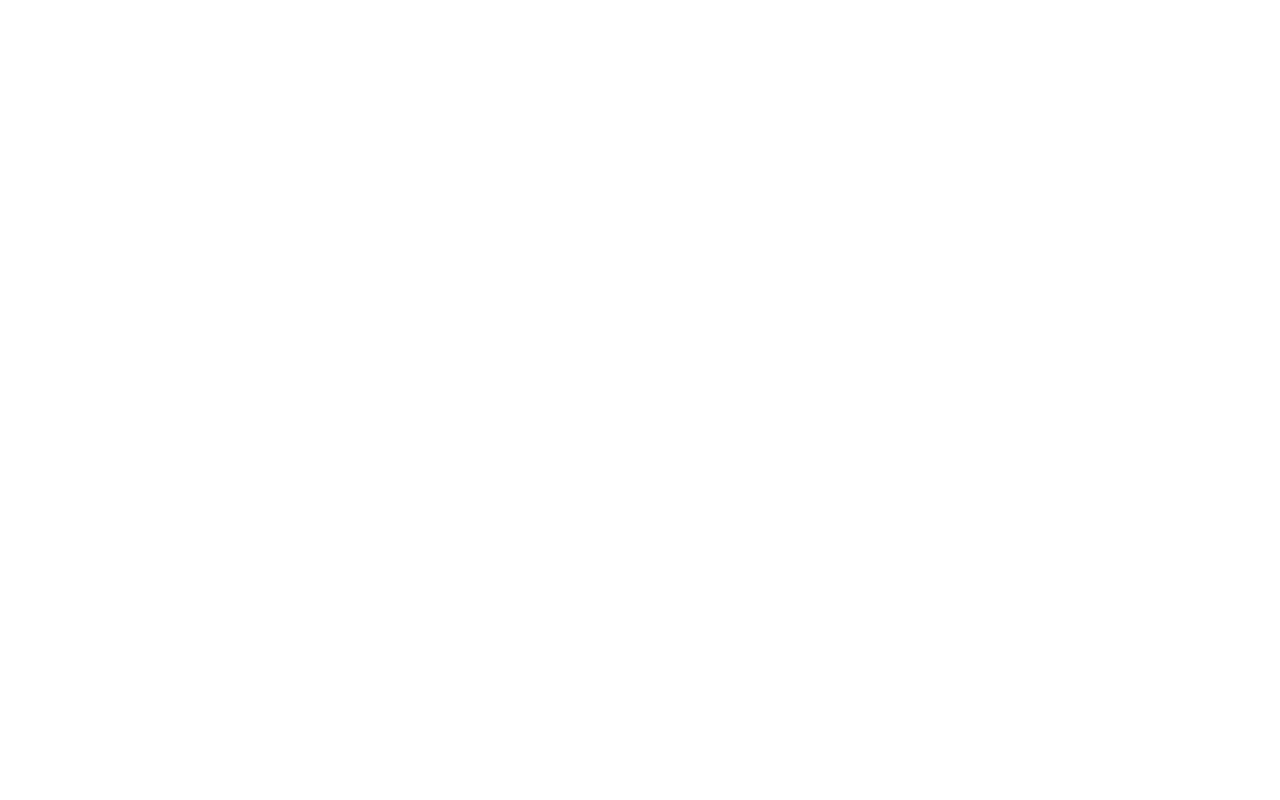
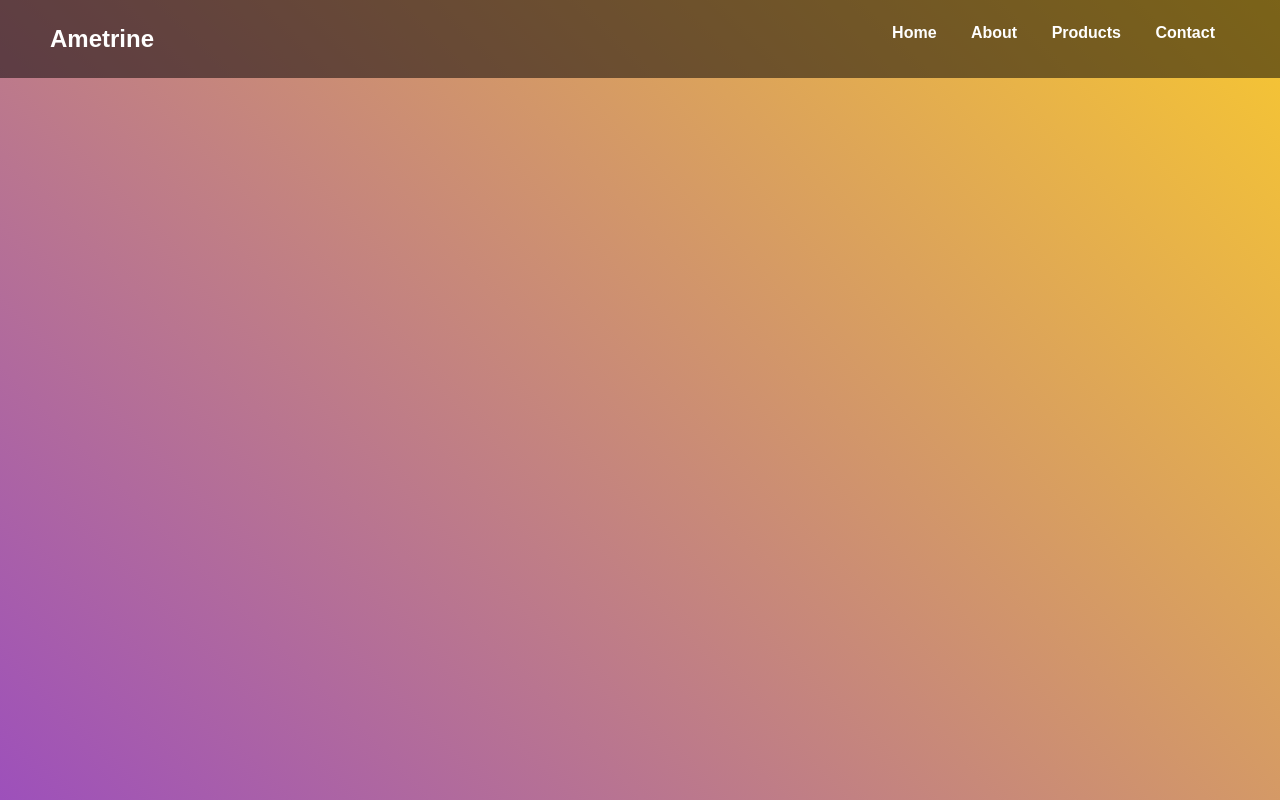
Before and after one commit to Noticxs/AmetrineWeb, a plain HTML site: page products.html in a window 1280 px wide. Drawn offline with Linux system fonts and the light colour scheme.

Commit message:
Update products.html

```diff
--- a/products.html
+++ b/products.html
@@ -8,5 +8,18 @@
         <link rel="stylesheet" href="styles.css">
     </head>
 
+    <body>
+        <header>
+            <nav>
+                <div class="logo">Ametrine</div>
+                <ul class="nav-links">
+                    <li><a href="#home">Home</a></li>
+                    <li><a href="#about">About</a></li>
+                    <li><a href="products.html">Products</a></li>
+                    <li><a href="#contact">Contact</a></li>
+                </ul>
+            </nav>
+        </header>
+    </body>
 
 </html>
```
Lines whose indentation alone changed are shown as unchanged.
